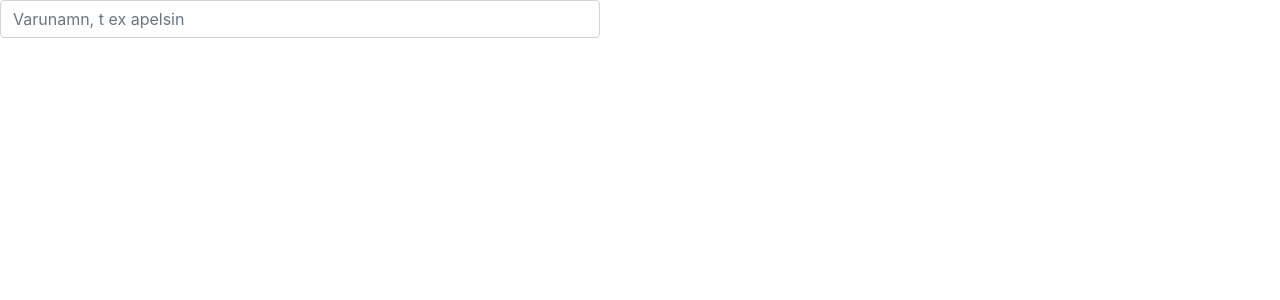
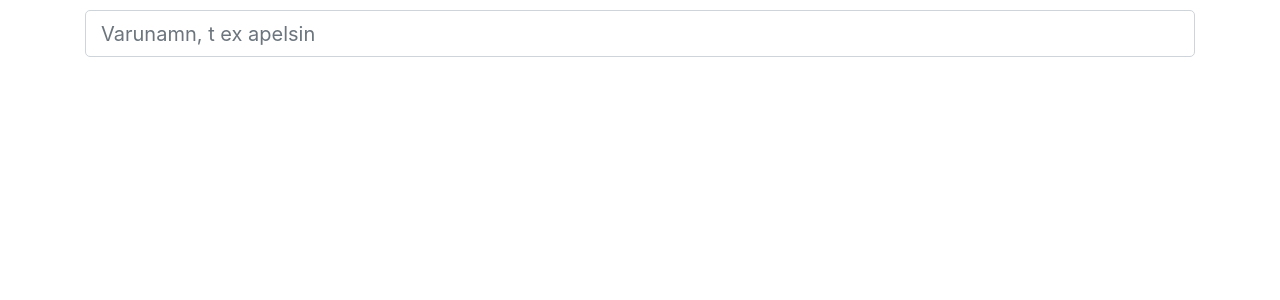
Before and after one commit to alundgren/kalori, an Angular app in the folder kalori-ui/: page / in a window 1280 px wide. Shown: the top 300 px of the page. Built offline with nearby package versions, Linux system fonts and the light colour scheme.

Commit message:
working beta 1

```diff
--- a/kalori-ui/src/app/app.component.html
+++ b/kalori-ui/src/app/app.component.html
@@ -1,4 +1,8 @@
 <!--The content below is only a placeholder and can be replaced.-->
-<div>
-  <app-search></app-search>
+<div class="container bg-faded">
+  <div class="row my-2">
+    <div class="col">
+        <app-search class="mx-auto"></app-search>
+    </div>
+  </div>
 </div>
--- a/kalori-ui/src/app/app.module.ts
+++ b/kalori-ui/src/app/app.module.ts
@@ -4,7 +4,7 @@ import { NgModule } from '@angular/core';
 import { AppComponent } from './app.component';
 import { SearchComponent } from './search/search.component';
 import { NgbModule } from '@ng-bootstrap/ng-bootstrap';
-import { FormsModule } from '@angular/forms';
+import { FormsModule, ReactiveFormsModule } from '@angular/forms';
 
 @NgModule({
   declarations: [
@@ -14,7 +14,8 @@ import { FormsModule } from '@angular/forms';
   imports: [
     BrowserModule,
     NgbModule,
-    FormsModule
+    FormsModule,
+    ReactiveFormsModule
   ],
   providers: [],
   bootstrap: [AppComponent]
--- a/kalori-ui/src/app/search/search.component.html
+++ b/kalori-ui/src/app/search/search.component.html
@@ -1,9 +1,11 @@
 <div>
-  <ng-template #rt let-r="result" let-t="term">
-    <ngb-highlight [result]="r.name" [term]="t"></ngb-highlight>
-    <span>&nbsp;</span>
-    <span><b>{{r.kcal}}</b></span>
-  </ng-template>
-
-  <input id="typeahead-template" type="text" class="form-control" [(ngModel)]="model" [ngbTypeahead]="search" [resultTemplate]="rt" [inputFormatter]="formatter" placeholder="Varunamn, t ex apelsin" />
+  <form>
+      <input type="text" class="form-control" [formControl]="searchInput"  placeholder="Varunamn, t ex apelsin" />
+  </form>
+  <table class="table table-striped">
+    <tr *ngFor="let r of searchResults">
+      <td>{{r.name}}</td>
+      <td>{{r.kcal}}</td>
+    </tr>
+  </table>
 </div>
--- a/kalori-ui/src/app/search/search.component.ts
+++ b/kalori-ui/src/app/search/search.component.ts
@@ -1,31 +1,24 @@
-import { Component, OnInit } from '@angular/core';
-import { LsvDbService } from '../lsv-db.service';
-import { Observable } from 'rxjs';
-import { debounceTime, distinctUntilChanged, map } from 'rxjs/operators';
+import { Component, OnInit, SimpleChanges } from '@angular/core';
+import { LsvDbService, SearchEntry } from '../lsv-db.service';
+import { FormControl } from '@angular/forms';
+
 
 @Component({
   selector: 'app-search',
   templateUrl: './search.component.html',
   styleUrls: ['./search.component.css'],
-  providers: [LsvDbService],
-  styles: [`.form-control { width: 600px; }`]
+  providers: [LsvDbService]
 })
 export class SearchComponent implements OnInit {
 
   constructor(private lsvDbService: LsvDbService) { }
 
-  public model : any
+  searchInput: FormControl = new FormControl()
+  searchResults: SearchEntry[]
 
   ngOnInit() {
+    this.searchInput
+      .valueChanges
+      .subscribe(searchText => this.searchResults = this.lsvDbService.search(searchText, 7));
   }
-
-  search = (text$: Observable<string>) =>
-    text$.pipe(
-      debounceTime(200),
-      map(term => term === '' ? []
-        : this.lsvDbService.search(term, 7))
-    )
-
-  formatter = (x: {name: string}) => x.name
-
 }
--- a/kalori-ui/src/styles.css
+++ b/kalori-ui/src/styles.css
@@ -1,2 +1,7 @@
 /* You can add global styles to this file, and also import other style files */
+
 @import '~bootstrap/dist/css/bootstrap.css';
+
+html {
+    font-size: 20px;
+}
```
